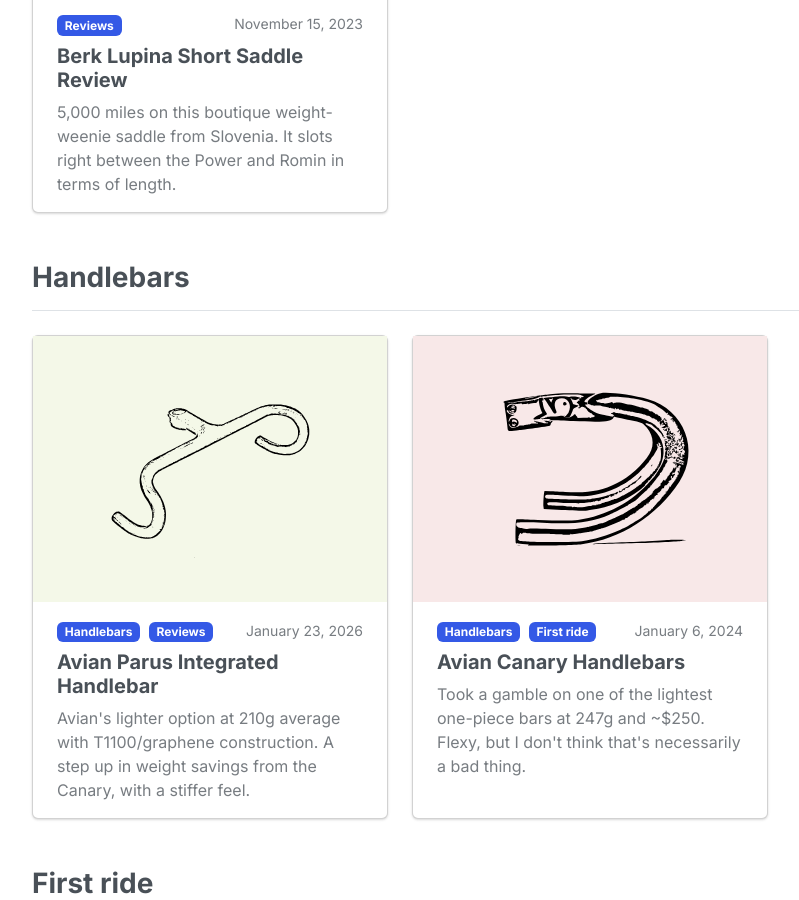
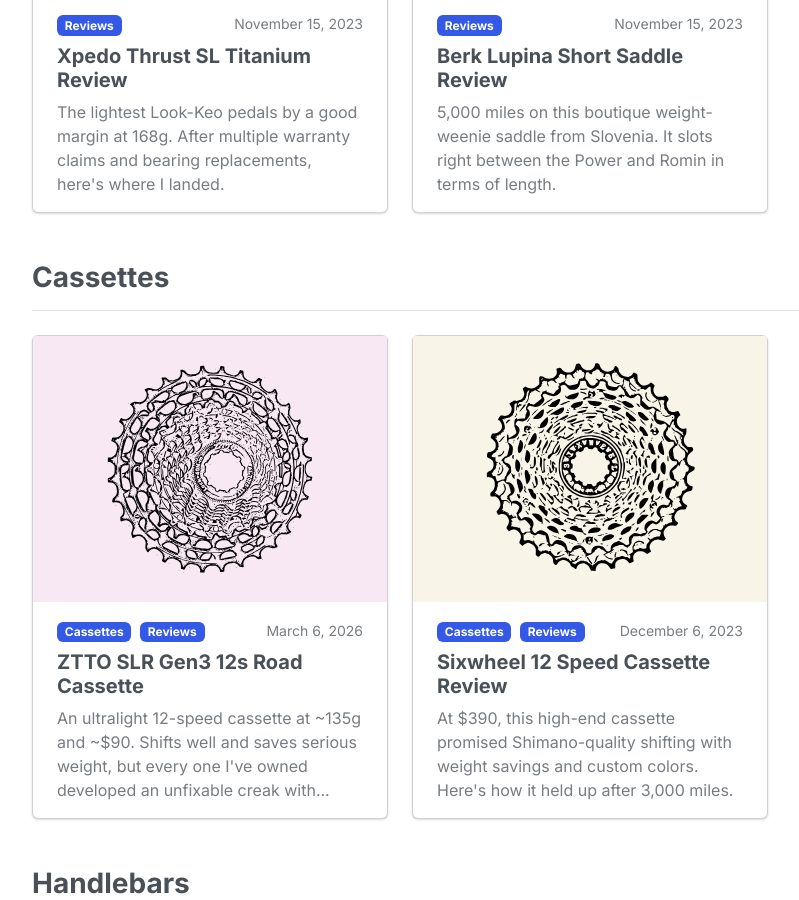
Before and after one commit to johnkeller101/wattsperkilo, a Jekyll site: the page built from _pages/categories.html, in a window 1280 px wide and 900 px high, scrolled down 1654 px. Shown: the whole window, without its empty margins (50-849 px from the left). Built offline with Jekyll 4.4.1, drawn with Linux system fonts in a browser that asks for light colours; some of the changed lines change nothing that is shown; some of the changed text lies outside the part shown.

Commit message:
ztto gen3 review

```diff
--- /dev/null
+++ b/_pages/cassettes.md
@@ -0,0 +1,7 @@
+---
+layout: category
+title: Cassettes
+category: cassettes
+permalink: /cassettes/
+description: "Cassette reviews covering weight, shifting, durability, and value across Shimano and AliExpress options."
+---
--- a/_posts/2023-12-06-sixwheel-cassette-review.md
+++ b/_posts/2023-12-06-sixwheel-cassette-review.md
@@ -2,11 +2,12 @@
 layout: post
 title:  "Sixwheel 12 Speed Cassette Review"
 author: john
-categories: [ reviews ]
+categories: [ cassettes, reviews ]
 image: assets/images/sixwheel_thumbnail.jpg
 outline: assets/images/outlines/sixwheel-cassette.svg
 summary: "At $390, this high-end cassette promised Shimano-quality shifting with weight savings and custom colors. Here's how it held up after 3,000 miles."
 date: 2023-12-06
+last_modified_at: 2026-03-06
 ---
 
 The search for saving grames is not always about pure weight savings, sometimes looks start to play a big role. For reference, the Shimano 11-34t cassette weighs in at 253g. When it comes purely to saving weight on cassettes, there are a few options:
@@ -47,4 +48,6 @@
 
 ### Verdict
 
-Do not recommend, stick with Shimano or try running a SRAM cassette instead
+Do not recommend, stick with Shimano or try running a SRAM cassette instead.
+
+**Update:** I've since tried the [ZTTO SLR Gen3](/ztto-slr-gen3-cassette-review/), which is a much better cassette than the old ZTTO monoblock I mentioned above. Shifting is good and the weight is absurd. But it has its own problems. Full review [here](/ztto-slr-gen3-cassette-review/).
--- /dev/null
+++ b/_posts/2026-03-06-ztto-slr-gen3-cassette-review.md
@@ -0,0 +1,71 @@
+---
+layout: post
+title: "ZTTO SLR Gen3 12s Road Cassette"
+author: john
+categories: [ cassettes, reviews ]
+image: assets/images/ztto-gen3.jpg
+outline: assets/images/outlines/ztto-gen-3.svg
+summary: "An ultralight 12-speed cassette at ~135g and ~$90. Shifts well and saves serious weight, but every one I've owned developed an unfixable creak within a few hundred miles. I've gone back to Dura-Ace."
+date: 2026-03-06
+---
+
+The ZTTO SLR Gen3 is a ridiculously light 12-speed road cassette, around 135g for the 11-30T, at a fraction of what Shimano or SRAM charge for their top-tier options. It shifts well, it's compatible with standard Shimano HG freehubs, and it looks great. I've been through four of them. They all eventually start creaking.
+
+### Overview
+
+|   | ZTTO SLR Gen3 | Shimano Dura-Ace (R9200) | SRAM Red AXS | Shimano Ultegra (R8100) |
+|---|---|---|---|---|
+| Weight (11-30T) | ~135g | ~223g | ~215g | ~291g |
+| Price (USD) | ~$90 | ~$300 | ~$400 | ~$150 |
+| Speeds | 12 | 12 | 12 | 12 |
+| Material | 7075 alloy + steel | Ti + steel | Steel | Steel |
+
+<img src="{{ site.baseurl }}/assets/images/ztto-gen3.jpg" style="display:block; margin-left: auto; margin-right: auto; max-height:400px;">
+
+### Specs
+
+- **Speeds:** 12
+- **Ratios:** 11-28T, 11-30T, 11-32T, 11-34T, 11-36T
+- **Weight:** ~133g (11-28T), ~135g (11-30T), ~143g (11-32T), ~162g (11-34T)
+- **Material:** 7075-T6 aluminum (3 largest cogs), hardened steel (remaining cogs)
+- **Freehub:** Shimano HG (standard 11-speed road freehub, 36.8mm)
+- **Construction:** CNC machined
+
+### Shifting
+
+Shifting is good. The Gen3 tooth profile is better than the earlier versions and reliable under load. I've run these with both Dura-Ace Di2 and GRX Di2 and they work well with both. You might need to fiddle with the B-screw more than you would with a Shimano cassette, but once dialed in it shifts well.
+
+The 11-36T ratio requires a GRX (RX825) or 105 Di2 rear derailleur. Dura-Ace and Ultegra top out at 34T. The 11-34T and smaller ratios work fine with any Shimano 12-speed derailleur.
+
+It uses a standard Shimano HG freehub, so you don't need a new wheel or freehub body to run 12-speed. Same spline as an 11-speed road hub.
+
+### The Creaking Problem
+
+I've had four of these cassettes across multiple bikes, and every single one develops a creak. It starts around 200-300 miles and gets worse from there. You hear it most in the larger aluminum cogs when you're putting down power, but eventually it's there in every gear. Pull the cassette off and nothing looks wrong. It just creaks.
+
+I've tried greasing the interfaces, re-torquing the lockring, and swapping lockrings. Nothing permanently fixes it. It'll go quiet for a ride or two after re-greasing, then come back. I ride in dry Colorado, so it's not a moisture or mud issue. The hollow construction that saves all that weight is probably why. There's just enough flex in the cog interfaces for them to move under load.
+
+Shifting still works fine and nothing is going to break. But if you're the kind of person who can't ignore a creak, you'll hate this cassette after a month.
+
+### Things to Know
+
+Real-world weights can be a few grams higher than advertised. Weigh yours when it arrives.
+
+They come in a ton of colors but every version ships with the same ugly blue lockring. It's heavier than a standard Shimano lockring too. Swap it out.
+
+The three largest aluminum cogs will wear faster than steel. If you spend a lot of time in the easiest gears (climbing), expect to replace sooner than you would a full-steel cassette.
+
+I'd be careful with the 11-34T and 11-36T versions. [Trace Velo covered a failure](https://www.youtube.com/watch?v=TntiPaBOapE) where the top two aluminum sprockets sheared off an 11-36T after just 150km of cyclocross. If you look at the back of the larger cassettes, there's barely any material connecting those top cogs to the carrier. I ran 11-34T and 11-36T without breakage, but I also wasn't hammering them out of the saddle on a cross course.
+
+### Verdict
+
+I've put all my bikes back on the Dura-Ace R9200 11-34T. The ZTTO shifts well and the weight is wild for the price, but the creaking starts within a couple hundred miles and nothing permanently fixes it. The aluminum cogs wear faster than steel too, so you're buying a cassette that gets annoying and wears out.
+
+If you're chasing every gram for a race day and don't care about longevity, go for it. For anything else, spend the extra money on Dura-Ace. If you're shopping lightweight cassettes in general, check out my [Sixwheel cassette review](/sixwheel-cassette-review/) too, though that one didn't work out either.
+
+<span style="margin:auto; display:table;">
+<a target="_blank" href="https://www.aliexpress.us/w/wholesale-ztto-slr-gen3-12-speed.html" class="btn btn-outline-success btn-lg btn-round ml-1">View on AliExpress</a>
+</span>
+
+
+Disclosure: I purchased this with my own money. I have had no communication with the manufacturer and all thoughts/opinions are my own.
```
Also changed, not shown: assets/images/outlines/ztto-gen-3.svg (added), assets/images/ztto-gen3.jpg (added).
